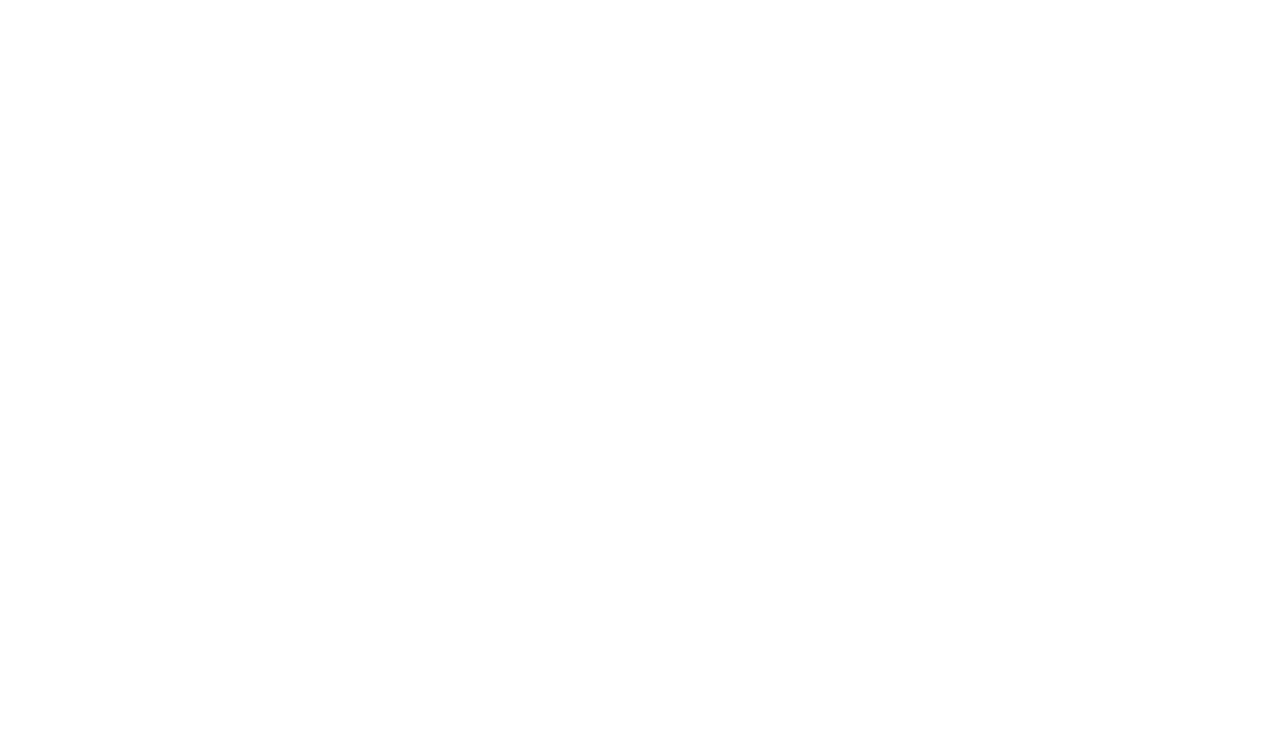
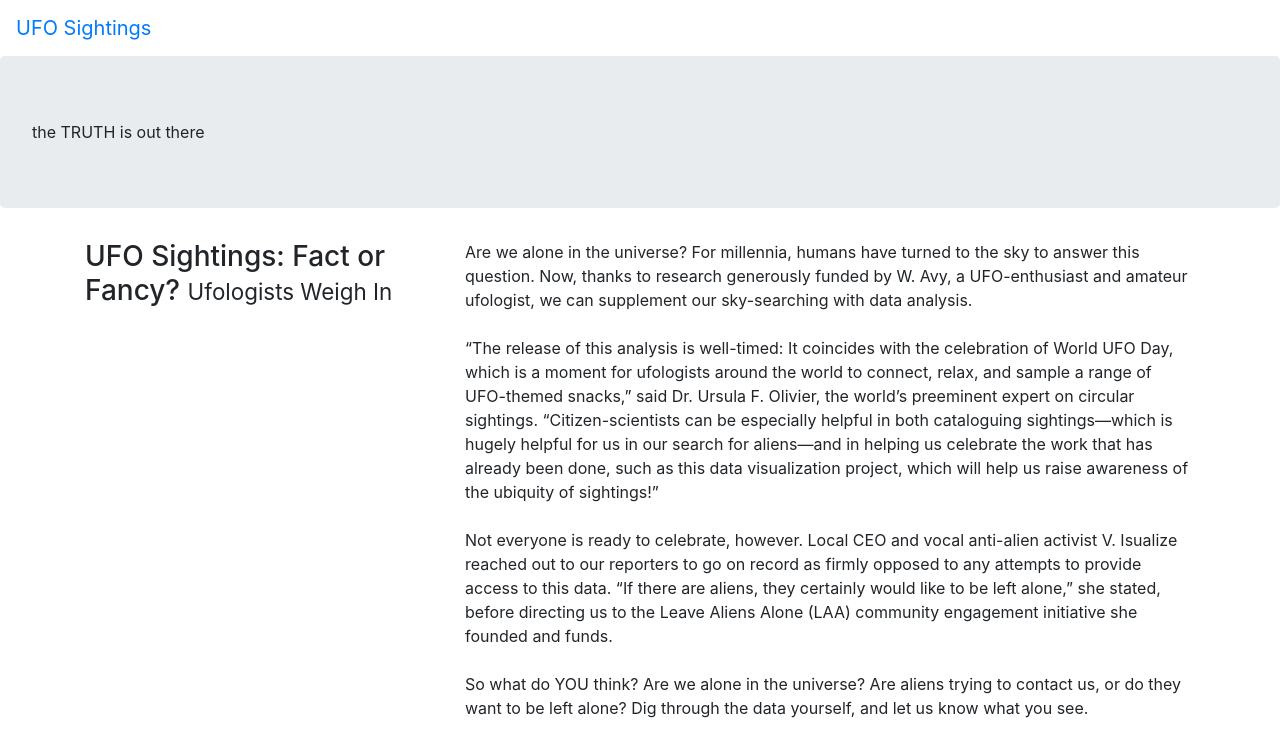
Before and after one commit to TrentBrunson/UFO, a plain HTML site: page index.html in a window 1280 px wide. Drawn offline with nearby package versions, Linux system fonts and the light colour scheme.

Commit message:
created HTML layout

```diff
--- a/index.html
+++ b/index.html
@@ -3,9 +3,43 @@
 <head>
     <meta charset="UTF-8">
     <meta name="viewport" content="width=device-width, initial-scale=1.0">
-    <title>Document</title>
+    <title>UFO Finder</title>
+    <!-- accessing Bootstrap content delivery network (CDN) -->
+    <link
+      rel="stylesheet"
+      href="https://maxcdn.bootstrapcdn.com/bootstrap/4.0.0/css/bootstrap.min.css"
+      integrity="sha384-Gn5384xqQ1aoWXA+058RXPxPg6fy4IWvTNh0E263XmFcJlSAwiGgFAW/dAiS6JXm"
+      crossorigin="anonymous"
+    />
+    <!-- linking to stylesheet location -->
+    <link rel="stylesheet" href="static/css/style.css">
+
 </head>
 <body>
+    <!-- setting up wrapper -->
+    <div class="wrapper">
+        <nav class="navbar navbar-expand-lg">
+            <a class="navbar-brand" href="index.html">UFO Sightings</a>
+        </nav>
+    </div>
+    <div class="jumbotron">
+        <h18>the TRUTH is out there</h18>
+    </div>
+    <div class="container fluid">
+        <div class="row">
+            <div class="col-md-4">
+                <h3>UFO Sightings: Fact or Fancy? <small>Ufologists Weigh In</small></h3>
+            </div>
+            <div class="col-md-8">
+                <p>
+                    Are we alone in the universe? For millennia, humans have turned to the sky to answer this question. Now, thanks to research generously funded by W. Avy, a UFO-enthusiast and amateur ufologist, we can supplement our sky-searching with data analysis.  <br><br>
+                    “The release of this analysis is well-timed: It coincides with the celebration of World UFO Day, which is a moment for ufologists around the world to connect, relax, and sample a range of UFO-themed snacks,” said Dr. Ursula F. Olivier, the world’s preeminent expert on circular sightings. “Citizen-scientists can be especially helpful in both cataloguing sightings—which is hugely helpful for us in our search for aliens—and in helping us celebrate the work that has already been done, such as this data visualization project, which will help us raise awareness of the ubiquity of sightings!”  <br><br>
+                    Not everyone is ready to celebrate, however. Local CEO and vocal anti-alien activist V. Isualize reached out to our reporters to go on record as firmly opposed to any attempts to provide access to this data. “If there are aliens, they certainly would like to be left alone,” she stated, before directing us to the Leave Aliens Alone (LAA) community engagement initiative she founded and funds.  <br><br>
+                    So what do YOU think? Are we alone in the universe? Are aliens trying to contact us, or do they want to be left alone? Dig through the data yourself, and let us know what you see.
+                </p>
 
+            </div>
+        </div>
+    </div>
 </body>
 </html>
```
